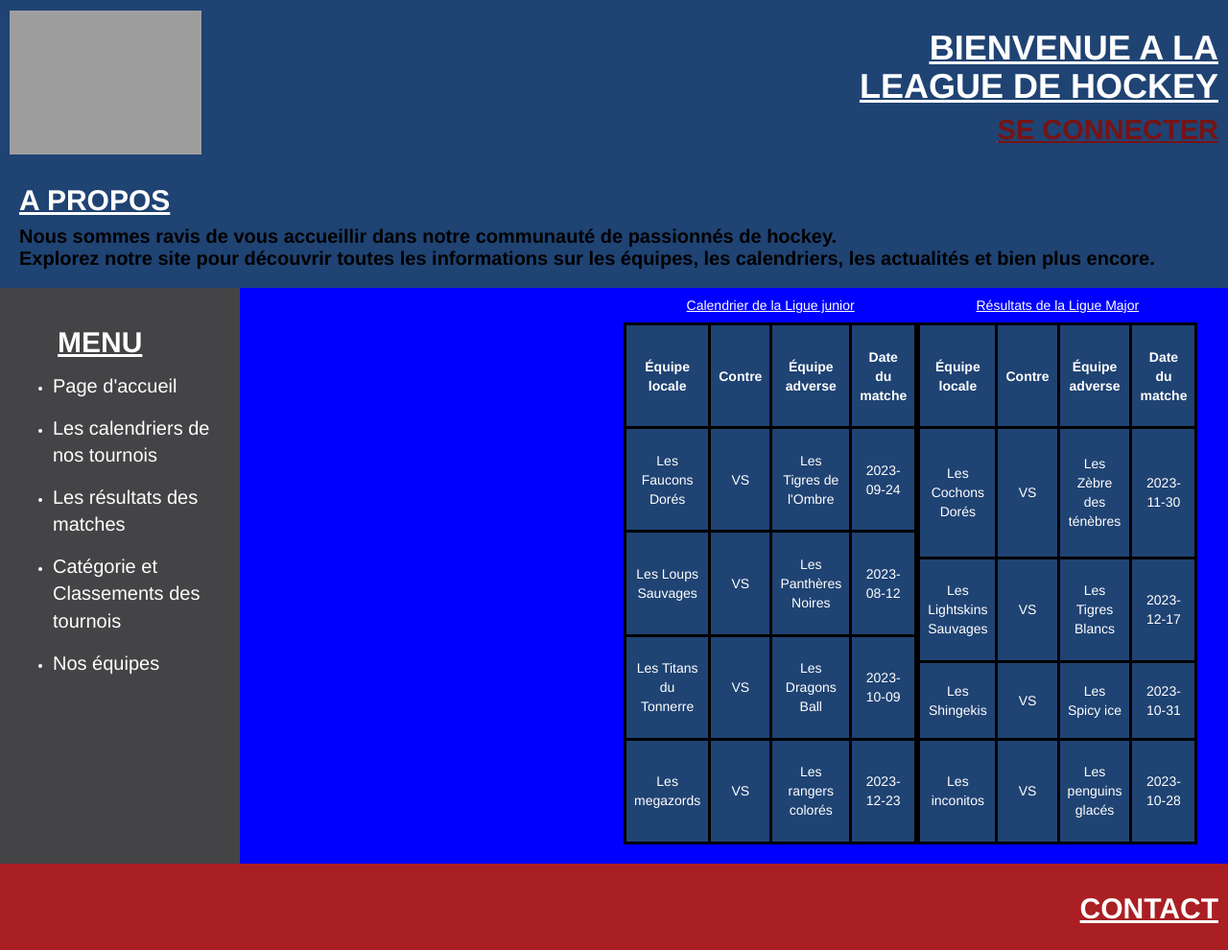
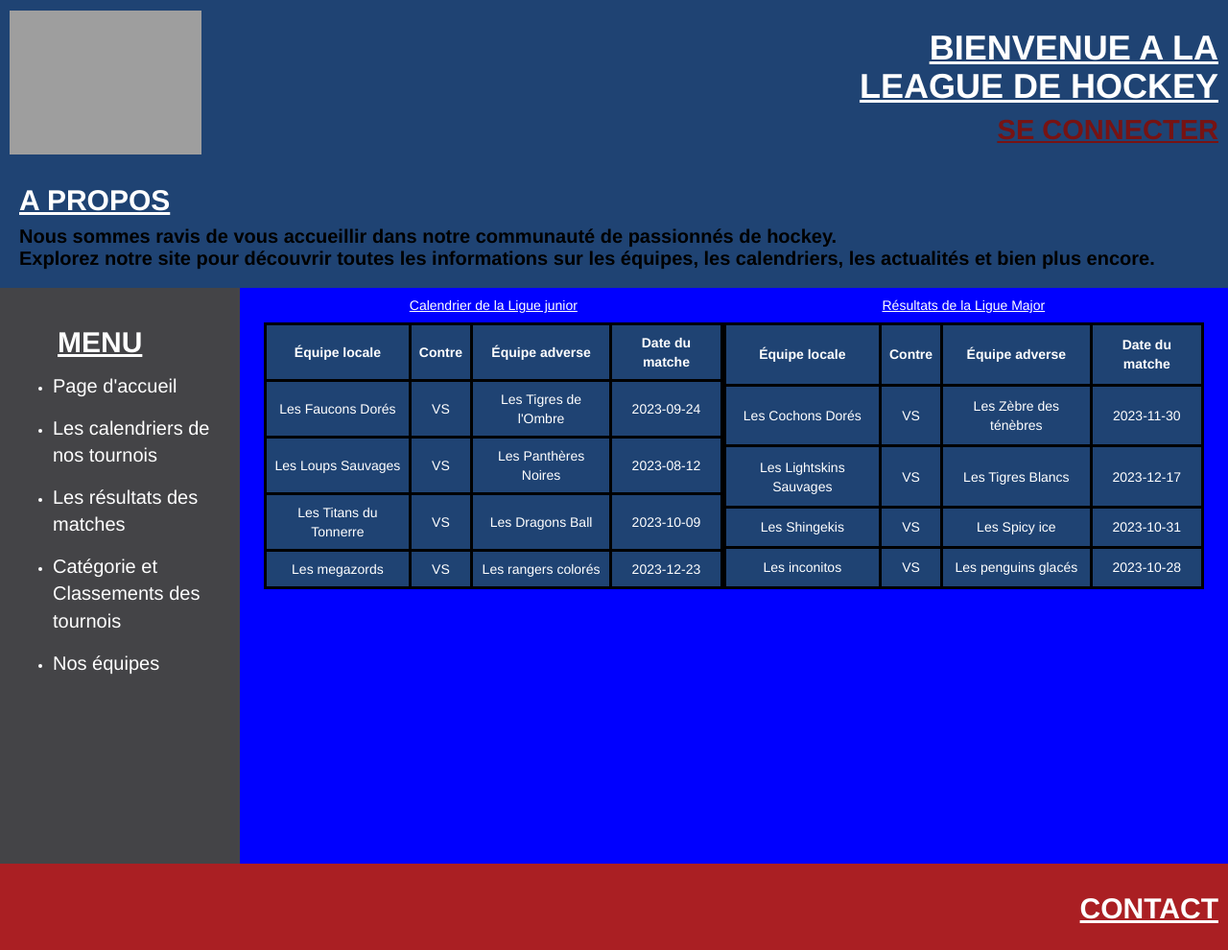
Before and after one commit to KALASHXPRO/Ligue-De-Hockey, a PHP site: page /Calendrier.html in a window 1280 px wide. Shown: the whole page at 96% size. Run offline with PHP 8.4, Linux system fonts and the light colour scheme; grey boxes are pictures that could not be loaded.

Commit message:
Ajustement pour que les pages soient fonctionnel peu importe la type d'ecran

```diff
--- a/Project_W/Calendrier.css
+++ b/Project_W/Calendrier.css
@@ -11,13 +11,15 @@ header{
 }
 .Header-elements{
     display: flex;
+    flex-wrap: wrap;
     justify-content: space-between;
     align-items: center;
     align-content: center;
     padding: 10px;
 }
 .NomDuSite{
-    width: 431px;
+    max-width: 431px;
+    width: 100%
     color: #D9D9D9;
     text-align: right;
     font-size: 70px;
@@ -51,7 +53,10 @@ a{
 
 
 .CalendrierTableaux{
-    margin-left: 400px;
+
+    position:absolute;
+		  right:25px;
+          left: 275px;
     display: flex;
     flex: inline;
     justify-content: space-between;
@@ -151,6 +156,7 @@ h1{
 
 .Header-elements {
     display: flex;
+    flex-wrap: wrap;
     justify-content: space-between;
     align-items: center;
     padding: 10px;
@@ -158,6 +164,7 @@ h1{
 
 .NomDuSite{
     display: flex;
+    flex-wrap: wrap;
     flex-direction: column;
     align-items: flex-end;
 }
--- a/Project_W/Calendrieradmin.css
+++ b/Project_W/Calendrieradmin.css
@@ -51,7 +51,9 @@ a{
 
 
 .CalendrierTableaux{
-    margin-left: 400px;
+    position:absolute;
+		  right :25px;
+          left: 275px;
     display: flex;
     flex: inline;
     justify-content: space-between;
--- a/Project_W/ClassementTournoi.css
+++ b/Project_W/ClassementTournoi.css
@@ -49,7 +49,9 @@ a{
     margin: 15px;
 }
 .Classements{
-    margin-left: 650px;
+    position:absolute;
+		  right:25px;
+          left: 275px;
     margin-top: 10px;
 }
 
--- a/Project_W/ClassementTournoiadmin.css
+++ b/Project_W/ClassementTournoiadmin.css
@@ -49,7 +49,9 @@ a{
     margin: 15px;
 }
 .Classements{
-    margin-left: 650px;
+    position:absolute;
+		  right:25px;
+          left: 275px;
     margin-top: 10px;
 }
 
--- a/Project_W/Resultats.css
+++ b/Project_W/Resultats.css
@@ -53,7 +53,9 @@ a{
 .ResultatsTableaux{
     margin-bottom:50px;
     margin-top: 50px;
-    margin-left: 400px;
+    position:absolute;
+    right:25px;
+    left: 275px;
     display: flex;
     flex: inline;
     justify-content: space-between;
--- a/Project_W/Resultatsadmin.css
+++ b/Project_W/Resultatsadmin.css
@@ -53,7 +53,9 @@ a{
 .ResultatsTableaux{
     margin-bottom:50px;
     margin-top: 50px;
-    margin-left: 400px;
+    position:absolute;
+		  right:25px;
+          left: 275px;
     display: flex;
     flex: inline;
     justify-content: space-between;
--- a/Project_W/Équipes.css
+++ b/Project_W/Équipes.css
@@ -44,7 +44,9 @@ a{
 
 
 .Équipes{
-    margin-left: 300px;
+    position:absolute;
+		  right:25px;
+          left: 275px;
     margin-top: 170px;
     font-size: 15px;
 
--- a/Project_W/Équipesadmin.css
+++ b/Project_W/Équipesadmin.css
@@ -44,7 +44,9 @@ a{
 
 
 .Équipes{
-    margin-left: 300px;
+    position:absolute;
+		  right:25px;
+          left: 275px;
     margin-top: 170px;
     font-size: 15px;
 
```
Also changed, not shown: Project_W/PageAccueil.css (+6 -2 lines), Project_W/PageAccueiladmin.css (+6 -2 lines).
